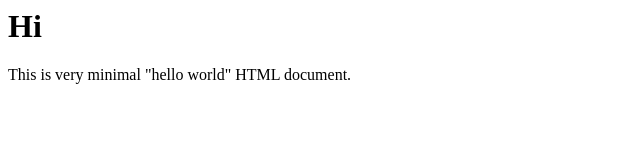
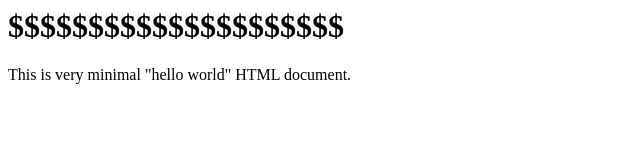
Before and after one commit to Bobby2552/Team-868-Scouting-Preview, a plain HTML site: page index.html in a window 1280 px wide. Shown: the whole page, without its empty margins (0-640 px from the left). Drawn offline with Linux system fonts and the light colour scheme.

Commit message:
Changed index.html

```diff
--- a/index.html
+++ b/index.html
@@ -6,7 +6,7 @@
     </TITLE>
   </HEAD>
   <BODY>
-    <H1>Hi</H1>
+    <H1>$$$$$$$$$$$$$$$$$$$$$</H1>
     <P>This is very minimal "hello world" HTML document.</P>
   </BODY>
   </HTML>
```
